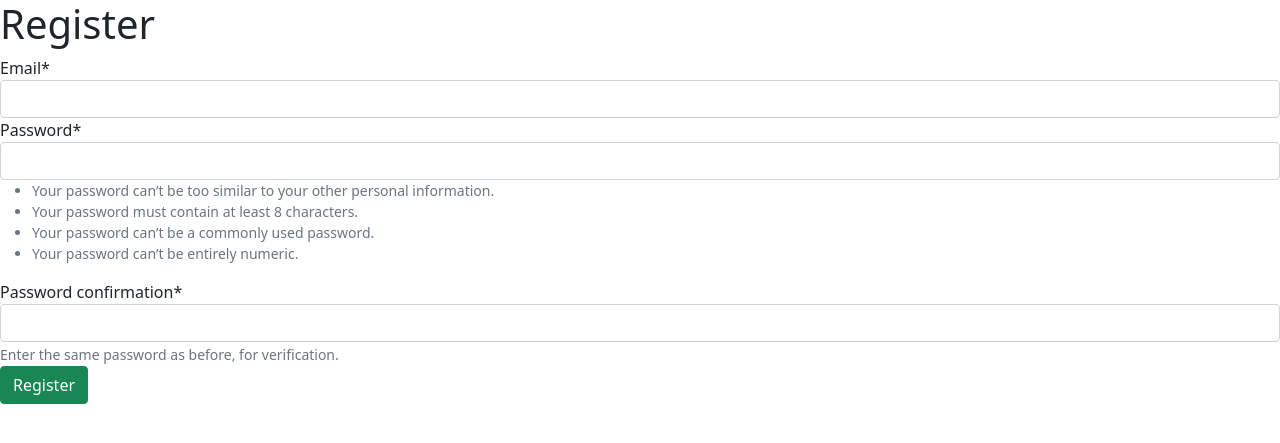
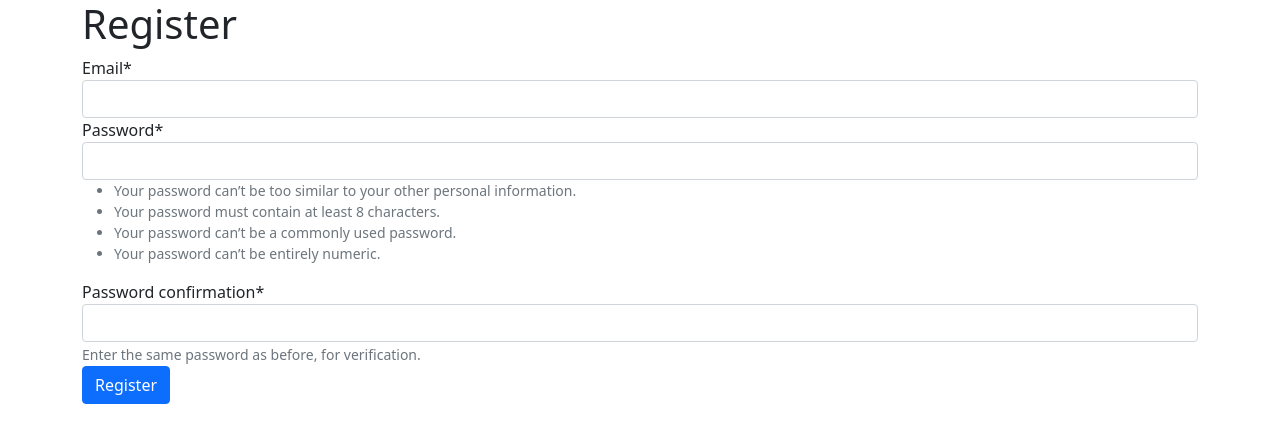
Before and after one commit to seawolfsoftware/wesleysdeals, a Django app: page /register/ in a window 1280 px wide. Shown: the top 443 px of the page. Run offline with Django 3.2, Linux system fonts and the light colour scheme; some libraries are stand-ins or nearby versions.

Commit message:
save functional state for video example

```diff
--- a/register/templates/registration/login.html
+++ b/register/templates/registration/login.html
@@ -7,7 +7,8 @@ Login Here
 {% load crispy_forms_tags %}
 
 {% block body %}
-    <h1>Login</h1>
+<div class="container">
+	<h1>Login</h1>
 
      <form method="post" class="from-group">
 	{% csrf_token %}
@@ -15,4 +16,6 @@ Login Here
 	<p>Don't have an accoount? Create one <a href="/register">here</a></p>
 	<button type="submit" class="btn btn-success">Login</button>
     </form>
+</div>
+
 {% endblock %}
--- a/register/templates/registration/register.html
+++ b/register/templates/registration/register.html
@@ -7,11 +7,13 @@
 {% load crispy_forms_tags %}
 
 {% block body %}
+	<div class="container">
+		<h1>Register</h1>
+		<form method="POST" class="form-group">
+		{% csrf_token %}
+		{{ form|crispy }}
+		<button type="submit" class="btn btn-primary">Register</button>
+		</form>
+	</div>
 
-	<h1>Register</h1>
-    <form method="POST" class="form-group">
-	{% csrf_token %}
-	{{ form|crispy }}
-	<button type="submit" class="btn btn-success">Register</button>
-    </form>
 {% endblock %}
--- a/wesleysdeals/settings.py
+++ b/wesleysdeals/settings.py
@@ -25,7 +25,7 @@ SECRET_KEY = 'iodlrzlck5wqyj&l6hr1z@$hqbs@9^05qzm70y0s)dt0dnwr*y'
 # SECURITY WARNING: don't run with debug turned on in production!
 DEBUG = True
 
-ALLOWED_HOSTS = []
+ALLOWED_HOSTS = ['*']
 
 LOGIN_REDIRECT_URL = "/"
 LOGOUT_REDIRECT_URL = "/"
```
Also changed, not shown: db.sqlite3.
